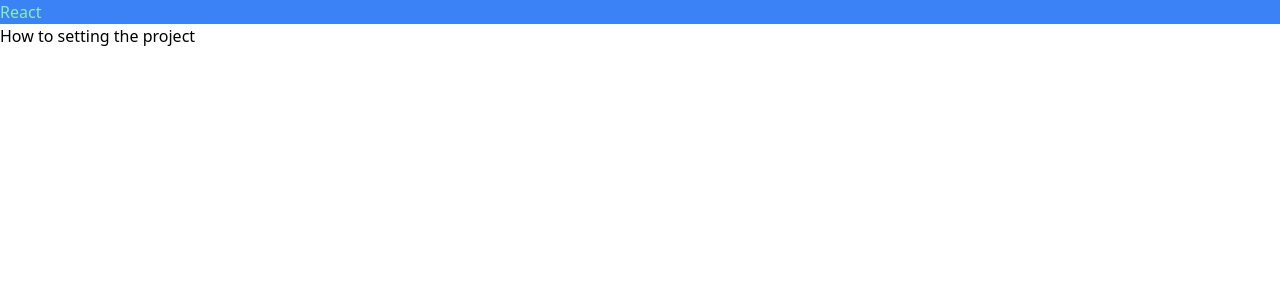
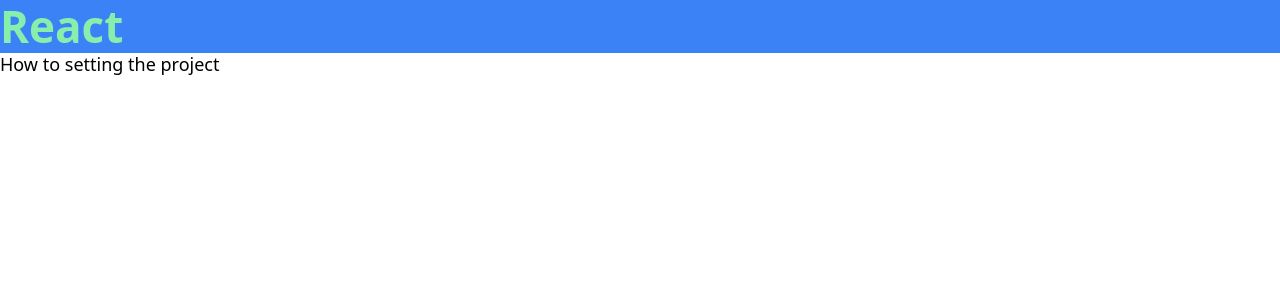
Before and after one commit to Goal-achievement-system/goal-achievement-system-frontend, a React (Create React App) app: page / in a window 1280 px wide. Shown: the top 300 px of the page. Built offline with nearby package versions, Linux system fonts and the light colour scheme; a web font is replaced by a local one.

Commit message:
global css 추가

```diff
--- a/src/index.tsx
+++ b/src/index.tsx
@@ -4,6 +4,7 @@
 import App from './App';
 import { store } from './store';
 import 'styles/tailwind.css';
+import 'styles/global.css';
 
 const root = ReactDOM.createRoot(document.getElementById('root') as HTMLElement);
 root.render(
--- /dev/null
+++ b/src/styles/global.css
@@ -0,0 +1,51 @@
+body,
+button,
+input,
+select,
+table,
+textarea {
+    font-size: 18px;
+    font-weight: 400;
+    line-height: 22px;
+    font-style: normal;
+    color: #000;
+}
+h1 {
+    font-size: 44px;
+    font-weight: 800;
+    line-height: 53px;
+    font-style: normal;
+    color: #000;
+}
+h2 {
+    font-size: 32px;
+    font-weight: 900;
+    line-height: 44px;
+    font-style: normal;
+    color: #000;
+}
+h3 {
+    font-size: 30px;
+    font-weight: 800;
+    line-height: 36px;
+    font-style: normal;
+    color: #000;
+}
+h4 {
+    font-size: 30px;
+    font-weight: 700;
+    line-height: 36px;
+    font-style: normal;
+    color: #000;
+}
+
+@media screen and (max-width: 360px) {
+    body,
+    button,
+    input,
+    select,
+    table,
+    textarea {
+        font-size: 12px;
+    }
+}
--- a/tailwind.config.js
+++ b/tailwind.config.js
@@ -31,6 +31,7 @@
 					100: '#FFE8E8',
 					200: '#FF6B6B',
 				},
+				borderGray: '#E7E7E7',
 				borderOrange: '#FF8A00',
 				statesRed: '#FF1523',
 				statesOrange: '#FF8A00',
```
Also changed, not shown: 2 other files (tests, documents, lock files or other folders).
